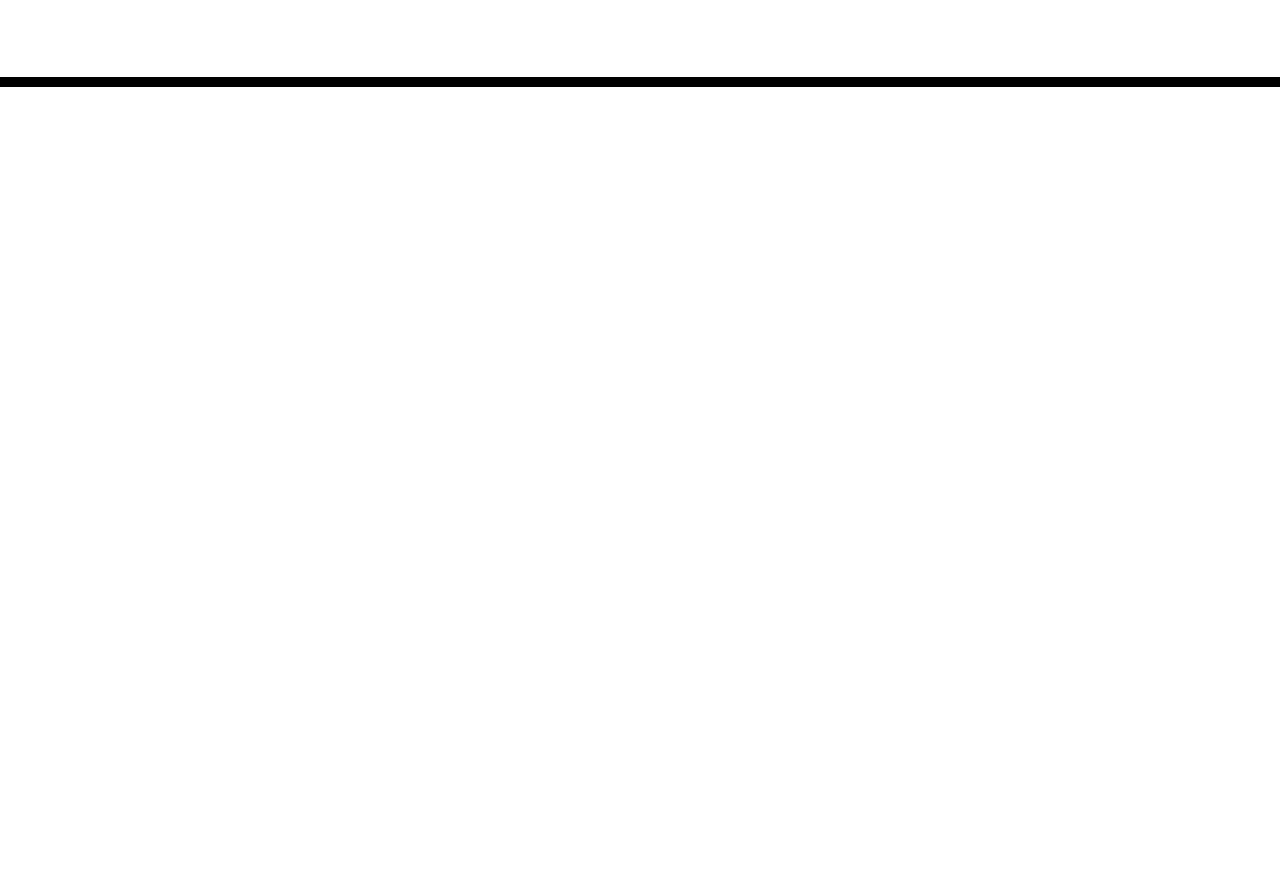
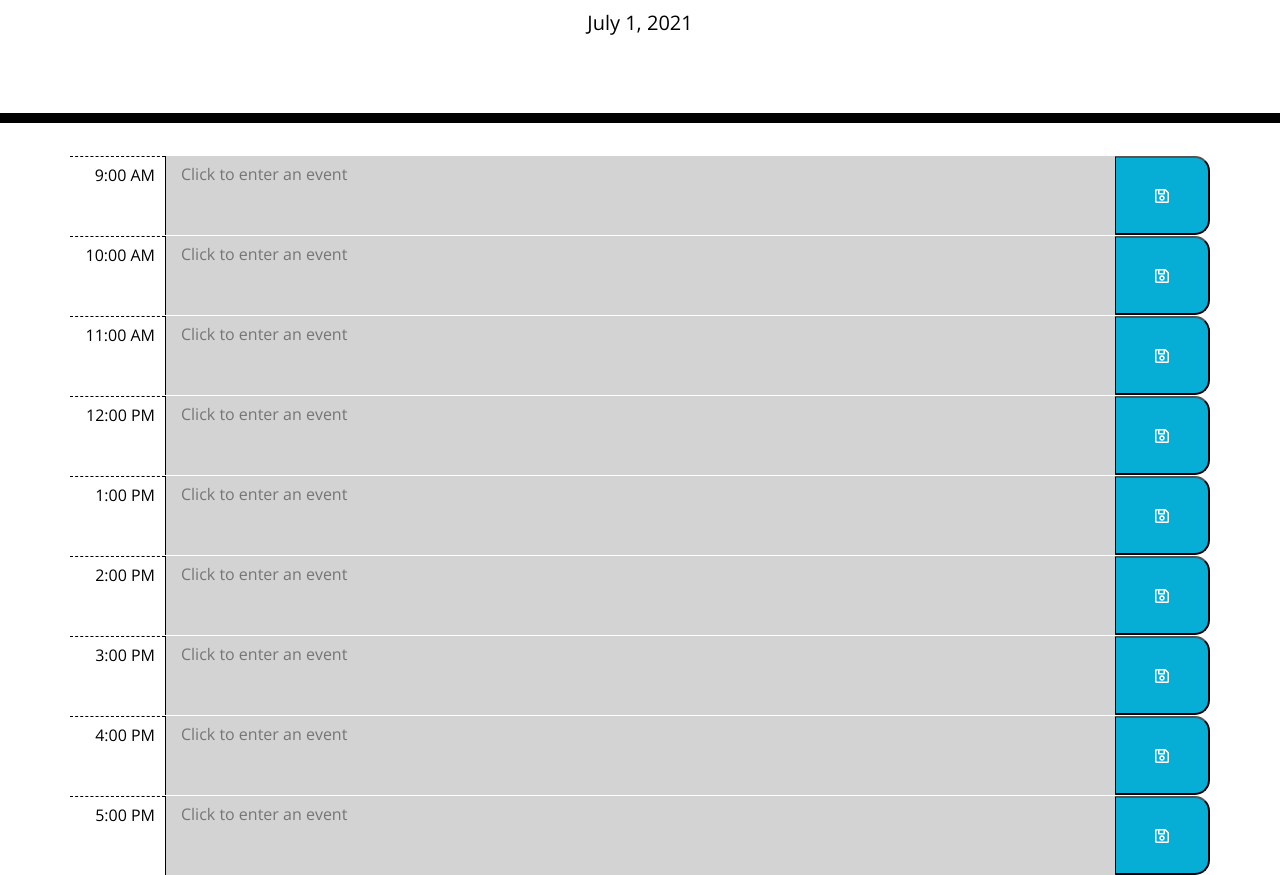
Before and after one commit to davidlucio/workdayscheduler-HW5, a plain HTML site: page index.html in a window 1280 px wide. Shown: the part 181-1056 px from the top of the page. Before the commit the page ends 800 px from the top, so only its background shows below. Drawn offline with nearby package versions, Linux system fonts and the light colour scheme; files that its build step writes are made by us from their sources.

Commit message:
HTML skeleton completed. CSS added to compensate for alignment issues.

```diff
--- a/assets/css/style.css
+++ b/assets/css/style.css
@@ -40,6 +40,20 @@ textarea {
   background-color: #ffffff;
   color: #000000;
   border-top: 1px dashed #000000;
+  position: relative;
+}
+
+.hour p{
+  display:block;
+  text-align: right;
+  position: absolute;
+  top: 10px;
+  right: 10px;
+}
+
+.time-block:hover .hour,
+.time-block:focus .hour {
+font-weight: 600;
 }
 
 .past {
@@ -65,7 +79,7 @@ textarea {
   color: white;
 }
 
-.saveBtn i:hover {
+.saveBtn:hover i {
   font-size: 20px;
   transition: all 0.3s ease-in-out;
 }
--- a/assets/js/scripts.js
+++ b/assets/js/scripts.js
@@ -0,0 +1,36 @@
+// https://github.com/davidlucio/workdayscheduler-HW5
+
+// READY!
+var todaysschedule = {
+    "date"      : moment(),
+    "events"    : {
+        0900 : "",
+        1000 : "",
+        1100 : "",
+        1200 : "",
+        1300 : "",
+        1400 : "",
+        1500 : "",
+        1600 : "",
+        1700 : ""
+    }
+};
+
+let dateDisplay = $('#currentDay'),
+    currentDay = moment().format('LL');
+
+
+// AIM!
+function init(){
+
+    dateDisplay.html(currentDay);
+
+    // https://stackoverflow.com/questions/21284312/moment-js-check-if-a-date-is-today-or-in-the-future
+
+    // https://momentjs.com/
+
+}
+
+
+// FIRE!
+init();
--- a/index.html
+++ b/index.html
@@ -18,7 +18,7 @@
       href="https://fonts.googleapis.com/css?family=Open+Sans&display=swap"
       rel="stylesheet"
     />
-    <link rel="stylesheet" href="style.css" />
+    <link rel="stylesheet" href="./assets/css/style.css" />
     <title>Work Day Scheduler</title>
   </head>
 
@@ -30,9 +30,101 @@
     </header>
     <div class="container">
       <!-- Timeblocks go here -->
+
+        <section class="row time-block" id="0900">
+          <div class="hour col-1">
+            <p>9:00 AM</p>
+          </div>
+
+          <textarea class="description col-10 past" name="HOUR" placeholder="Click to enter an event"></textarea>
+
+          <button class="saveBtn col-1"><i class="far fa-save"></i></button>
+        </section>
+
+        <section class="row time-block" id="1000">
+          <div class="hour col-1">
+            <p>10:00 AM</p>
+          </div>
+
+          <textarea class="description col-10 past" name="HOUR" placeholder="Click to enter an event"></textarea>
+
+          <button class="saveBtn col-1"><i class="far fa-save"></i></button>
+        </section>
+
+        <section class="row time-block" id="1100">
+          <div class="hour col-1">
+            <p>11:00 AM</p>
+          </div>
+
+          <textarea class="description col-10 past" name="HOUR" placeholder="Click to enter an event"></textarea>
+
+          <button class="saveBtn col-1"><i class="far fa-save"></i></button>
+        </section>
+
+        <section class="row time-block" id="1200">
+          <div class="hour col-1">
+            <p>12:00 PM</p>
+          </div>
+
+          <textarea class="description col-10 past" name="HOUR" placeholder="Click to enter an event"></textarea>
+
+          <button class="saveBtn col-1"><i class="far fa-save"></i></button>
+        </section>
+
+        <section class="row time-block" id="1300">
+          <div class="hour col-1">
+            <p>1:00 PM</p>
+          </div>
+
+          <textarea class="description col-10 past" name="HOUR" placeholder="Click to enter an event"></textarea>
+
+          <button class="saveBtn col-1"><i class="far fa-save"></i></button>
+        </section>
+
+        <section class="row time-block" id="1400">
+          <div class="hour col-1">
+            <p>2:00 PM</p>
+          </div>
+
+          <textarea class="description col-10 past" name="HOUR" placeholder="Click to enter an event"></textarea>
+
+          <button class="saveBtn col-1"><i class="far fa-save"></i></button>
+        </section>
+
+        <section class="row time-block" id="1500">
+          <div class="hour col-1">
+            <p>3:00 PM</p>
+          </div>
+
+          <textarea class="description col-10 past" name="HOUR" placeholder="Click to enter an event"></textarea>
+
+          <button class="saveBtn col-1"><i class="far fa-save"></i></button>
+        </section>
+
+        <section class="row time-block" id="1600">
+          <div class="hour col-1">
+            <p>4:00 PM</p>
+          </div>
+
+          <textarea class="description col-10 past" name="HOUR" placeholder="Click to enter an event"></textarea>
+
+          <button class="saveBtn col-1"><i class="far fa-save"></i></button>
+        </section>
+
+        <section class="row time-block" id="1700">
+          <div class="hour col-1">
+            <p>5:00 PM</p>
+          </div>
+
+          <textarea class="description col-10 past" name="HOUR" placeholder="Click to enter an event"></textarea>
+
+          <button class="saveBtn col-1"><i class="far fa-save"></i></button>
+        </section>
+
     </div>
 
     <script src="https://cdnjs.cloudflare.com/ajax/libs/jquery/3.2.1/jquery.min.js"></script>
     <script src="https://cdnjs.cloudflare.com/ajax/libs/moment.js/2.24.0/moment.min.js"></script>
+    <script src="./assets/js/scripts.js"></script>
   </body>
 </html>
```
